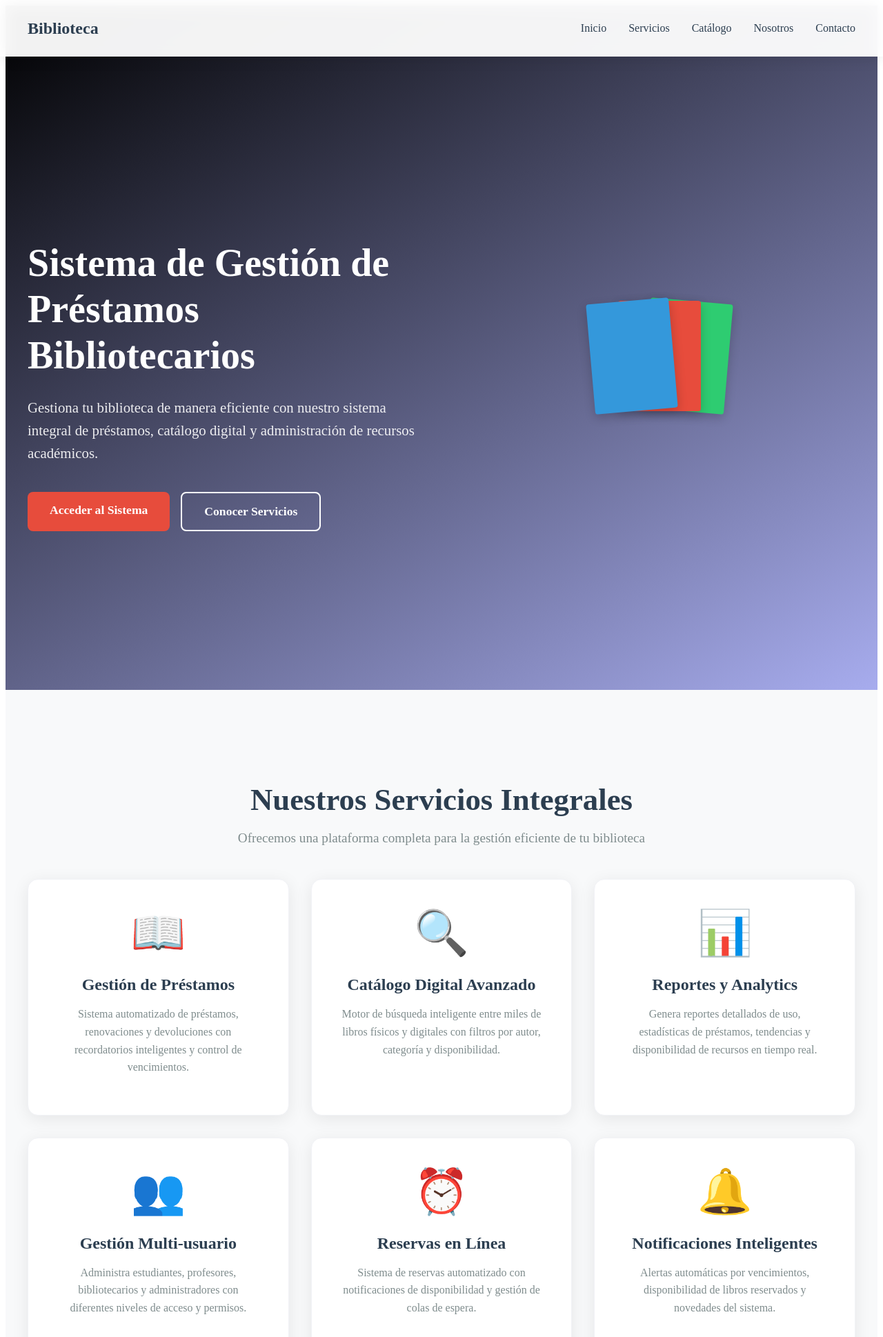
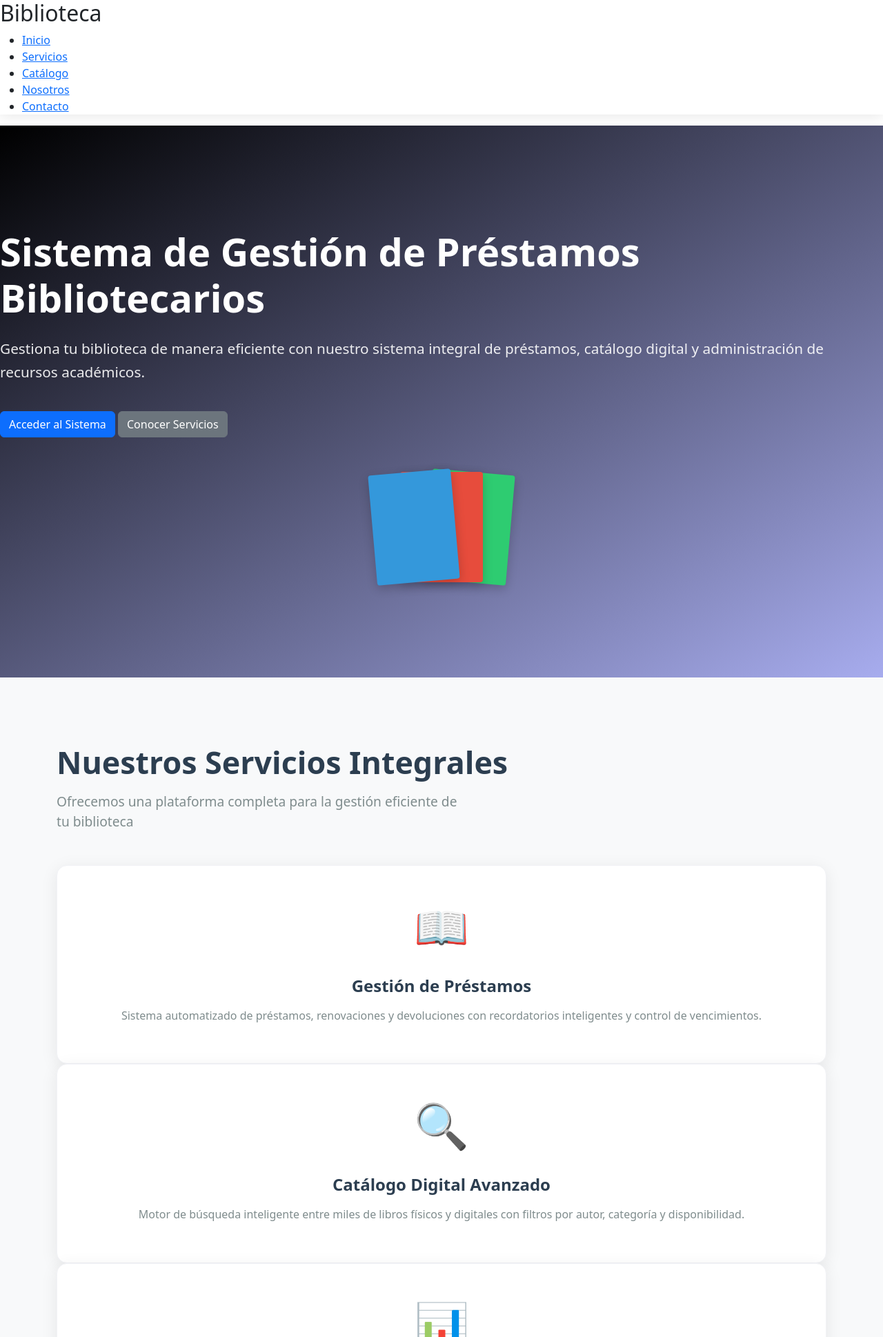
Before and after one commit to Klebla204/Biblioteca, a Django app: page / in a window 1280 px wide. Shown: the top 1938 px of the page at 69% size. Run offline with Django 4.2, Linux system fonts and the light colour scheme; data that the repository does not hold is empty.

Commit message:
Actualizacion detalles

```diff
--- a/core1/models.py
+++ b/core1/models.py
@@ -6,7 +6,7 @@ from django.utils import timezone
 
 class CustomUser(AbstractUser):
     ROLE_CHOICES =(
-        ('Admin', 'Administrador'),
+        ('Administrador', 'Administrador'),
         ('Bibliotecario', 'Bibliotecario'),
         ('Estudiante', 'Estudiante'),
     )
--- a/core1/templates/biblioteca/index.html
+++ b/core1/templates/biblioteca/index.html
@@ -7,6 +7,10 @@
     <meta name="viewport" content="width=device-width, initial-scale=1.0">
     <title>Sistema de Gestión Bibliotecaria</title>
     <link rel="stylesheet" href="{% static 'css/style.css' %}">
+    <!-- Bootstrap CSS -->
+<link href="https://cdn.jsdelivr.net/npm/bootstrap@5.3.0/dist/css/bootstrap.min.css" rel="stylesheet">
+<!-- Bootstrap Icons -->
+<link rel="stylesheet" href="https://cdn.jsdelivr.net/npm/bootstrap-icons@1.10.0/font/bootstrap-icons.css">
 </head>
 <body>
     <!-- HEADER PÚBLICO -->
@@ -243,4 +247,6 @@
         </div>
     </footer>
 </body>
+<!-- Bootstrap JS Bundle -->
+<script src="https://cdn.jsdelivr.net/npm/bootstrap@5.3.0/dist/js/bootstrap.bundle.min.js"></script>
 </html>
--- a/core1/templates/menus/menu_admin/crear_usuario.html
+++ b/core1/templates/menus/menu_admin/crear_usuario.html
@@ -102,7 +102,7 @@
                             <i class="fas fa-save"></i> Guardar Usuario
                         </button>
 
-                        <a href="gestion_usuarios.html" class="btn btn-secondary">
+                        <a href={% url 'gestion_libros'%} class="btn btn-secondary">
                             <i class="fas fa-times"></i> Cancelar
                         </a>
                     </div>
--- a/core1/templates/menus/menu_admin/editar_usuario.html
+++ b/core1/templates/menus/menu_admin/editar_usuario.html
@@ -94,7 +94,7 @@
                         <button type="submit" class="btn btn-success">
                             <i class="fas fa-save"></i> Guardar Cambios
                         </button>
-                        <a href="gestion_usuarios.html" class="btn btn-secondary">
+                        <a href={% url 'gestion_libros'%} class="btn btn-secondary">
                             <i class="fas fa-times"></i> Cancelar
                         </a>
                     </div>
--- a/core1/templates/registration/Login.html
+++ b/core1/templates/registration/Login.html
@@ -24,6 +24,11 @@
             </div>
 
             <button type="submit" class="login__button">Iniciar sesión</button>
+            {% if form.errors %}
+            <div class="alert alert-danger">
+                Usuario o contraseña incorrectos
+            </div>
+            {% endif %}
         </form>
 
         <div class="login__info">
--- a/static/css/style.css
+++ b/static/css/style.css
@@ -1,92 +1,52 @@
+/* ESTILOS ESPECÍFICOS PARA HOMEPAGE - COMPATIBLE CON BOOTSTRAP */
 
-/* ESTILOS ESPECÍFICOS PARA HOMEPAGE */
+/* HEADER PÚBLICO - Mejoras sobre Bootstrap */
+.public-header {
+    background: rgba(255, 255, 255, 0.98) !important;
+    backdrop-filter: blur(10px);
 
-/* HEADER PÚBLICO */
-.public-header {
-    background: rgba(255, 255, 255, 0.95);
-    backdrop-filter: blur(10px);
-    position: fixed;
-    width: 100%;
-    top: 0;
-    z-index: 1000;
     box-shadow: 0 2px 20px rgba(0,0,0,0.1);
-    box-sizing: border-box;
-    left: 0;
-    overflow: hidden;
-
+    transition: all 0.3s ease;
 }
 
-.public-nav {
-    display: flex;
-    justify-content: space-between;
-    align-items: center;
-    padding: 1rem 2rem;
-    max-width: 1200px;
-    margin: 0 auto;
-
+.navbar-brand h2 {
+    color: #2c3e50;
+    font-weight: 700;
+    margin: 0;
 }
 
-.nav-brand h2 {
-    color: #2c3e50;
-    margin: 0;
-    font-size: 1.5rem;
+.nav-link {
+    color: #2c3e50 !important;
+    font-weight: 500;
+    padding: 0.5rem 1rem !important;
 }
 
-.nav-menu {
-    display: flex;
-    list-style: none;
-    gap: 2rem;
-    align-items: center;
+.nav-link:hover {
+    color: #3498db !important;
 }
 
-.nav-menu a {
-    color: #2c3e50;
-    text-decoration: none;
-    font-weight: 500;
-    transition: color 0.3s;
-}
-
-.nav-menu a:hover {
-    color: #3498db;
-}
-
-.login-btn {
-    background: #3498db;
-    color: white !important;
-    padding: 0.5rem 1.5rem;
-    border-radius: 25px;
-    transition: all 0.3s;
-}
-
-.login-btn:hover {
-    background: #2980b9;
-    transform: translateY(-2px);
-}
-
-/* HERO SECTION */
+/* HERO SECTION - Mantiene gradiente personalizado */
 .hero-section {
     background: linear-gradient(150deg, #000000 0%, #a7acee 100%);
     color: white;
-    padding: 8rem 2rem 4rem;
+    padding-top: 100px;
     min-height: 100vh;
     display: flex;
     align-items: center;
 }
 
-.hero-content {
-    max-width: 1200px;
-    margin: 0 auto;
-    display: grid;
-    grid-template-columns: 1fr 1fr;
-    gap: 4rem;
-    align-items: center;
+.hero-title {
+
+    font-size: 3.5rem;
+    font-weight: 800;
+    margin-bottom: 1.5rem;
+    line-height: 1.2;
 }
 
-.hero-title {
-    font-size: 3.5rem;
-    font-weight: 700;
-    margin-bottom: 1.5rem;
-    line-height: 1.2;
+@media (max-width: 768px) {
+    .hero-title {
+        font-size: 2.5rem;
+    }
 }
 
 .hero-description {
@@ -96,49 +56,42 @@
     line-height: 1.6;
 }
 
-.hero-buttons {
-    display: flex;
-    gap: 1rem;
-    flex-wrap: wrap;
+/* Botones personalizados que complementan Bootstrap */
+.btn-custom-primary {
+    background: #e74c3c;
+    color: white;
+    border: none;
+    padding: 1rem 2rem;
+    border-radius: 8px;
+    font-weight: 600;
+    transition: all 0.3s;
 }
 
-.btn {
-    padding: 1rem 2rem;
-    border: none;
-    border-radius: 8px;
-    font-size: 1.1rem;
-    font-weight: 600;
-    text-decoration: none;
-    display: inline-block;
-    text-align: center;
-    transition: all 0.3s;
-    cursor: pointer;
-}
+.btn-custom-primary:hover {
 
-.btn-primary {
-    background: #e74c3c;
+    background: #c0392b;
+    transform: translateY(-3px);
+    box-shadow: 0 10px 25px rgba(231, 76, 60, 0.3);
     color: white;
 }
 
-.btn-primary:hover {
-    background: #c0392b;
-    transform: translateY(-3px);
-    box-shadow: 0 10px 25px rgba(231, 76, 60, 0.3);
-}
-
-.btn-secondary {
+.btn-custom-secondary {
     background: transparent;
     color: white;
     border: 2px solid white;
+    padding: 1rem 2rem;
+    border-radius: 8px;
+    font-weight: 600;
+    transition: all 0.3s;
 }
 
-.btn-secondary:hover {
+.btn-custom-secondary:hover {
     background: white;
     color: #333;
     transform: translateY(-3px);
 }
 
-.btn-large {
+.btn-custom-lg {
     padding: 1.2rem 2.5rem;
     font-size: 1.2rem;
 }
@@ -147,8 +100,10 @@
 .library-illustration {
     display: flex;
     justify-content: center;
+
     align-items: center;
-    height: 300px;
+    height: 100%;
+    min-height: 300px;
 }
 
 .book-stack {
@@ -191,39 +147,31 @@
 }
 
 /* SECTIONS GENERALES */
-.container {
-    max-width: 1200px;
-    margin: 0 auto;
-    padding: 0 2rem;
-}
-
 .section-title {
-    text-align: center;
     font-size: 2.8rem;
     margin-bottom: 1rem;
     color: #2c3e50;
+    font-weight: 700;
+}
+
+@media (max-width: 768px) {
+    .section-title {
+        font-size: 2.2rem;
+    }
 }
 
 .section-subtitle {
-    text-align: center;
     font-size: 1.2rem;
     color: #7f8c8d;
     margin-bottom: 3rem;
     max-width: 600px;
-    margin-left: auto;
-    margin-right: auto;
+
 }
 
 /* SERVICES SECTION */
 .services-section {
+    background: #f8f9fa;
     padding: 6rem 0;
-    background: #f8f9fa;
-}
-
-.services-grid {
-    display: grid;
-    grid-template-columns: repeat(auto-fit, minmax(350px, 1fr));
-    gap: 2rem;
 }
 
 .service-card {
@@ -234,6 +182,7 @@
     box-shadow: 0 5px 25px rgba(0,0,0,0.08);
     transition: all 0.3s;
     border: 1px solid #f1f2f6;
+    height: 100%;
 }
 
 .service-card:hover {
@@ -249,7 +198,9 @@
 .service-card h3 {
     font-size: 1.5rem;
     margin-bottom: 1rem;
+
     color: #2c3e50;
+    font-weight: 600;
 }
 
 .service-card p {
```
Also changed, not shown: other parts of static/css/style.css (+23 -95 lines), core1/templates/menus/menu_admin/crear_libro.html (+6 -1 lines), core1/templates/menus/menu_admin/editar_libro.html (+6 -1 lines), core1/templates/menus/menu_admin/menu_adminidtrador.html (+5 -17 lines).
